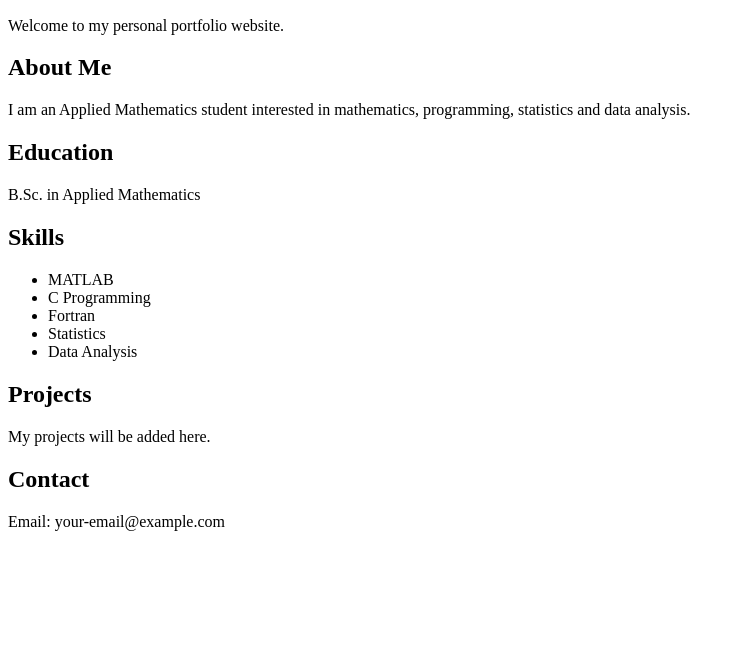
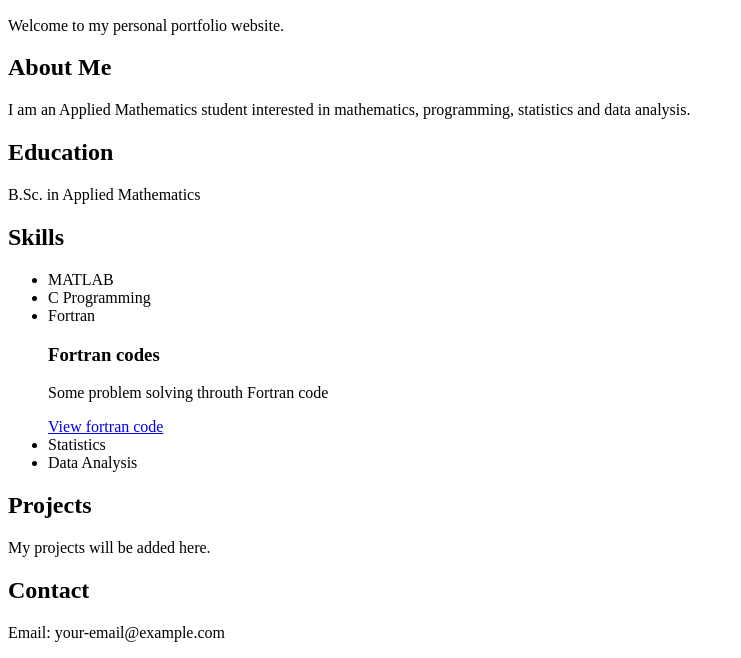
Before and after one commit to Asif-amath/Asif-amath.github.io, a plain HTML site: page index.html in a window 1280 px wide. Shown: the part 242-900 px from the top of the page, without its empty margins (0-741 px from the left). Before the commit the page ends 800 px from the top, so only its background shows below. Drawn offline with Linux system fonts and the light colour scheme.

Commit message:
Update index.html

```diff
--- a/index.html
+++ b/index.html
@@ -41,6 +41,11 @@
         <li>MATLAB</li>
         <li>C Programming</li>
         <li>Fortran</li>
+        <div>
+            <h3>Fortran codes</h3>
+            <p>Some problem solving throuth Fortran code</p>
+            <a href="https://github.com/Asif-amath/Fortran-projects/pulse" target="_blank">View fortran code</a>
+        </div>
         <li>Statistics</li>
         <li>Data Analysis</li>
     </ul>
```
